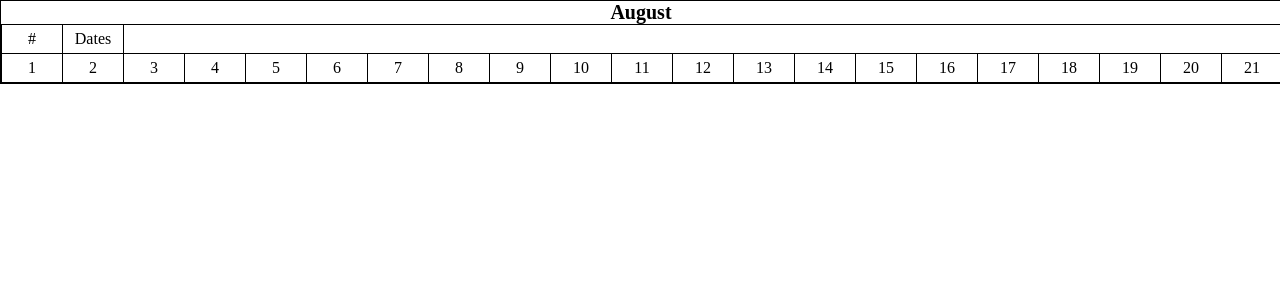
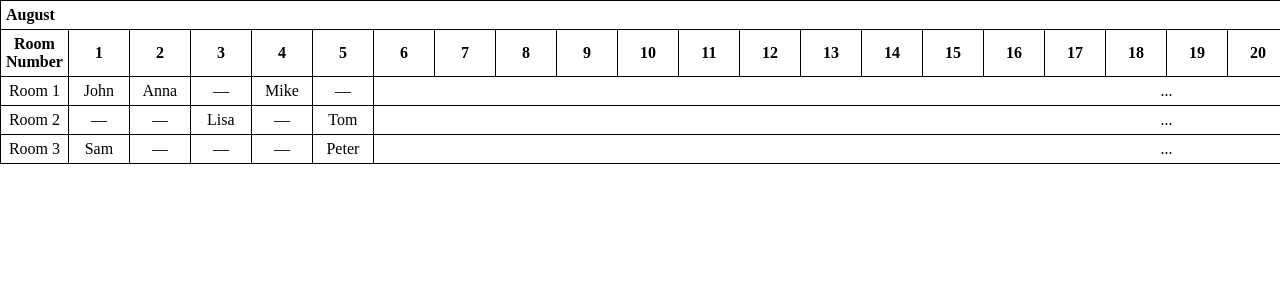
Before and after one commit to sabuka-dumbo/Reseption-tables, a Django app: template administration/tables/templates/index.html in a window 1280 px wide. Shown: the part 68-368 px from the top of the page. Run offline with Django 3.2, Linux system fonts and the light colour scheme; the template is opened without the code that fills it, so the values that code supplies are empty.

Commit message:
Aug 10, 2025, 4:08 PM

```diff
--- a/administration/tables/templates/index.html
+++ b/administration/tables/templates/index.html
@@ -18,49 +18,41 @@
             </div>
         </nav>
 
-        <div class="table-container">
+        <div style="overflow-x: auto; width: 100vw;">
     <table>
+        <thead>
             <tr>
-                    <h2 style="width: 100%;">August</h2>
+                <th colspan="32" style="text-align: left;">August</th>
             </tr>
-
             <tr>
-                    <td>#</td>
-                    <td style="width: 100%; min-width: none;">Dates</td>
+                <th>Room Number</th>
+                <!-- Days -->
+                <th>1</th><th>2</th><th>3</th><th>4</th><th>5</th>
+                <th>6</th><th>7</th><th>8</th><th>9</th><th>10</th>
+                <th>11</th><th>12</th><th>13</th><th>14</th><th>15</th>
+                <th>16</th><th>17</th><th>18</th><th>19</th><th>20</th>
+                <th>21</th><th>22</th><th>23</th><th>24</th><th>25</th>
+                <th>26</th><th>27</th><th>28</th><th>29</th><th>30</th>
+                <th>31</th>
             </tr>
-
+        </thead>
+        <tbody>
             <tr>
-                    <td>1</td>
-                    <td>2</td>
-                    <td>3</td>
-                    <td>4</td>
-                    <td>5</td>
-                    <td>6</td>
-                    <td>7</td>
-                    <td>8</td>
-                    <td>9</td>
-                    <td>10</td>
-                    <td>11</td>
-                    <td>12</td>
-                    <td>13</td>
-                    <td>14</td>
-                    <td>15</td>
-                    <td>16</td>
-                    <td>17</td>
-                    <td>18</td>
-                    <td>19</td>
-                    <td>20</td>
-                    <td>21</td>
-                    <td>22</td>
-                    <td>23</td>
-                    <td>24</td>
-                    <td>25</td>
-                    <td>26</td>
-                    <td>27</td>
-                    <td>28</td>
-                    <td>29</td>
-                    <td>30</td>
+                <td>Room 1</td>
+                <td>John</td><td>Anna</td><td>—</td><td>Mike</td><td>—</td>
+                <td colspan="26">...</td>
             </tr>
+            <tr>
+                <td>Room 2</td>
+                <td>—</td><td>—</td><td>Lisa</td><td>—</td><td>Tom</td>
+                <td colspan="26">...</td>
+            </tr>
+            <tr>
+                <td>Room 3</td>
+                <td>Sam</td><td>—</td><td>—</td><td>—</td><td>Peter</td>
+                <td colspan="26">...</td>
+            </tr>
+        </tbody>
     </table>
 </div>
     </body>
```
Lines whose indentation alone changed are shown as unchanged.
